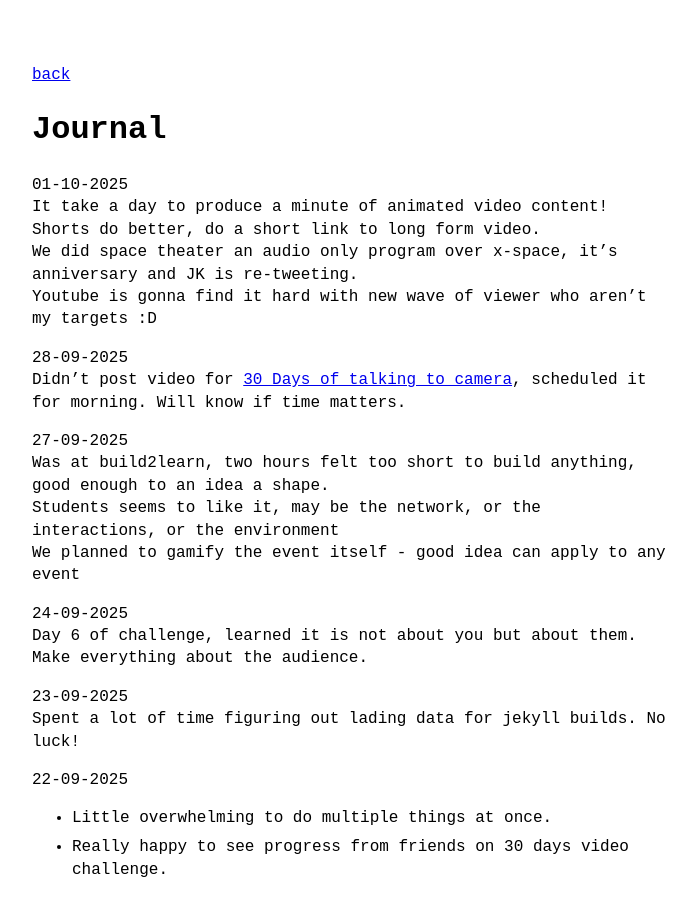
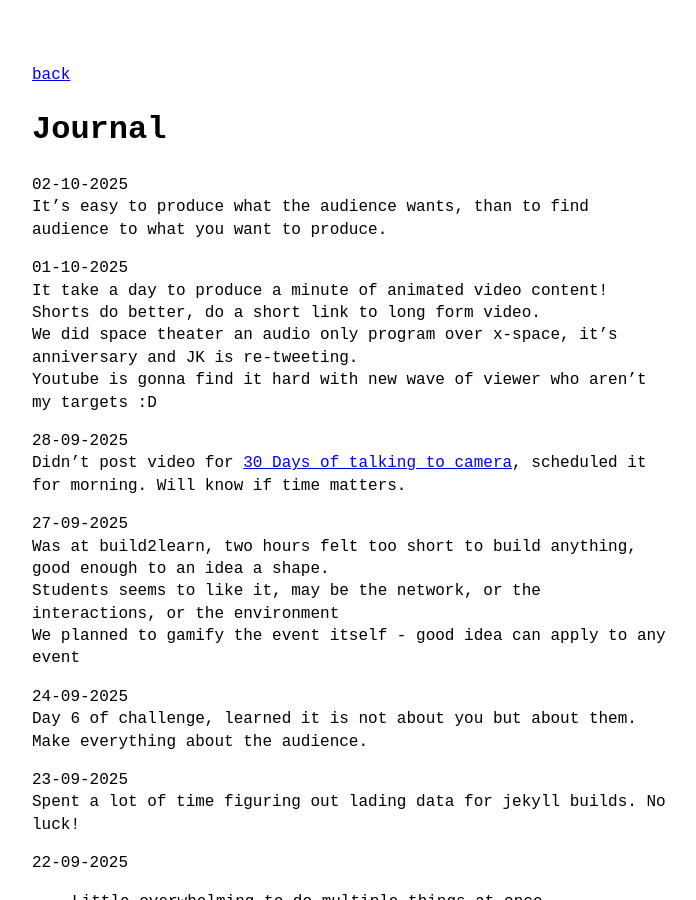
Before and after one commit to VallarasuS/Vallarasu.in, a Jekyll site: the page built from docs/open-journal.md, in a window 1280 px wide and 900 px high. Shown: the whole window, without its empty margins (288-984 px from the left). Built offline with Jekyll 4.4.1, drawn with Linux system fonts in a browser that asks for light colours.

Commit message:
progress

```diff
--- a/docs/open-journal.md
+++ b/docs/open-journal.md
@@ -2,6 +2,9 @@
 layout: page
 title: Journal
 ---
+
+02-10-2025<br>
+It's easy to produce what the audience wants, than to find audience to what you want to produce.
 
 01-10-2025<br>
 It take a day to produce a minute of animated video content!<br>
--- a/docs/r/30-days-cs101.html
+++ b/docs/r/30-days-cs101.html
@@ -154,6 +154,7 @@
             <div id="tracker-container"></div>
 
             <ul>
+                <li>Day 13 - Stealth - sharing url hurts ICP</li>
                 <li><a target="_blank" href="https://www.youtube.com/watch?v=lupjT_2o-5g">Day 12 - Compare and Arrange</a></li>
                 <li><a target="_blank" href="https://youtube.com/shorts/zr8R6vPEHX8">Day 11 - Life in Weeks</a></li>
                 <li><a target="_blank" href="https://youtube.com/shorts/6w3HVjbE4Cg">Day 10 - Problem Solving</a></li>
@@ -175,7 +176,7 @@
     <script>
 
         let users = [
-            { todo: [1, 1, 1, 1, 1, 1, 1, 1, 1, 1, 1, 1, 0, 0, 0, 0, 0, 0, 0, 0, 0, 0, 0, 0, 0, 0, 0, 0, 0, 0], name: "Vallarasu" },
+            { todo: [1, 1, 1, 1, 1, 1, 1, 1, 1, 1, 1, 1, 1, 0, 0, 0, 0, 0, 0, 0, 0, 0, 0, 0, 0, 0, 0, 0, 0, 0], name: "Vallarasu" },
         ]
 
         const container = document.querySelector("#tracker-container")
--- a/docs/r/30-days.html
+++ b/docs/r/30-days.html
@@ -128,7 +128,7 @@
 
         let users = [
             { todo: [1, 1, 1, 1, 1, 1, 1, 1, 1, 0, 0, 0, 0, 0, 0, 0, 0, 0, 0, 0, 0, 0, 0, 0, 0, 0, 0, 0, 0, 0], name: "Sivakami", href:"https://vallarasu.in/r/stories-with-rajamatha" },
-            { todo: [1, 1, 1, 1, 1, 1, 1, 1, 1, 1, 1, 1, 0, 0, 0, 0, 0, 0, 0, 0, 0, 0, 0, 0, 0, 0, 0, 0, 0, 0], name: "Vallarasu", href:"https://vallarasu.in/r/30-days-cs101" },
+            { todo: [1, 1, 1, 1, 1, 1, 1, 1, 1, 1, 1, 1, 1, 0, 0, 0, 0, 0, 0, 0, 0, 0, 0, 0, 0, 0, 0, 0, 0, 0], name: "Vallarasu", href:"https://vallarasu.in/r/30-days-cs101" },
             { todo: [1, 0, 0, 0, 0, 0, 0, 0, 0, 0, 0, 0, 0, 0, 0, 0, 0, 0, 0, 0, 0, 0, 0, 0, 0, 0, 0, 0, 0, 0], name: "Priyadharshini", href: "" },
             { todo: [0, 0, 0, 0, 0, 0, 0, 0, 0, 0, 0, 0, 0, 0, 0, 0, 0, 0, 0, 0, 0, 0, 0, 0, 0, 0, 0, 0, 0, 0], name: "Ram", href: "" },
             { todo: [0, 0, 0, 0, 0, 0, 0, 0, 0, 0, 0, 0, 0, 0, 0, 0, 0, 0, 0, 0, 0, 0, 0, 0, 0, 0, 0, 0, 0, 0], name: "Harish", href: "" }
```
